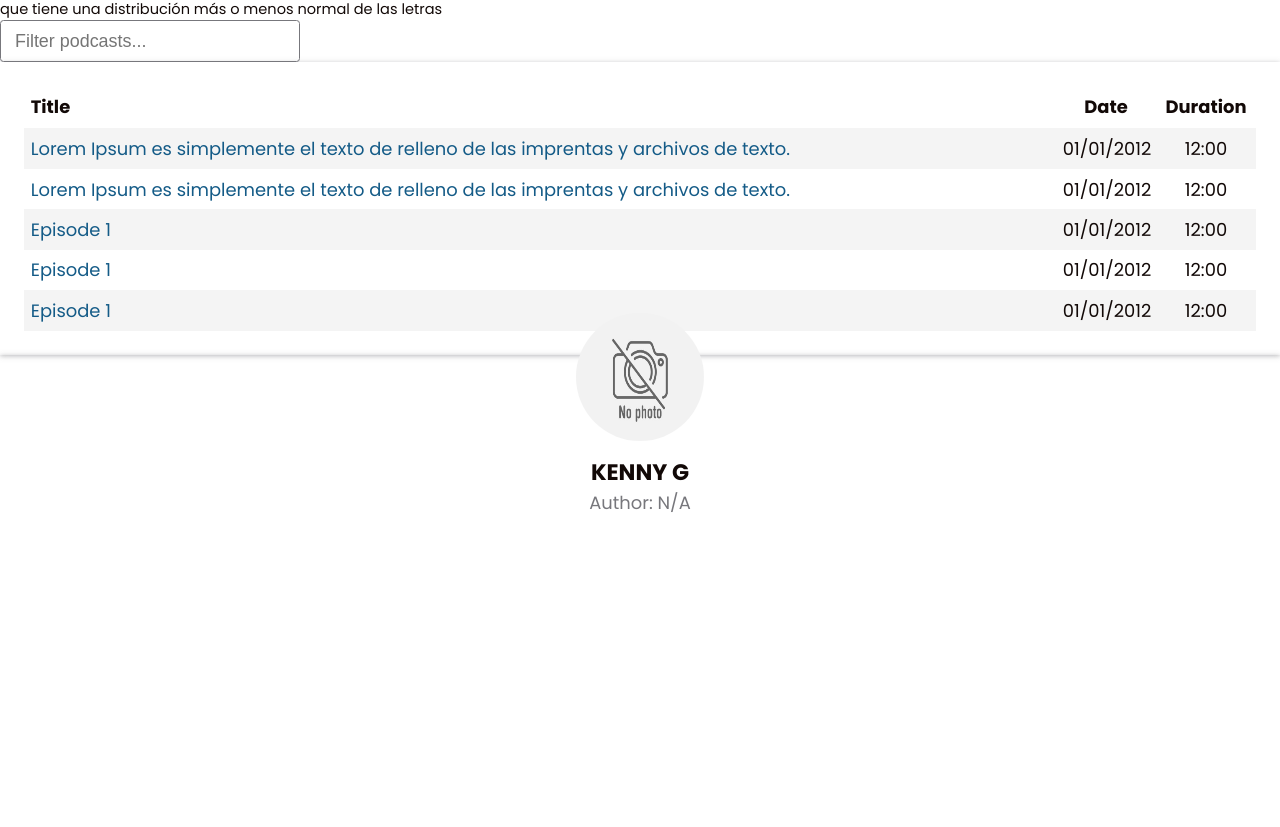
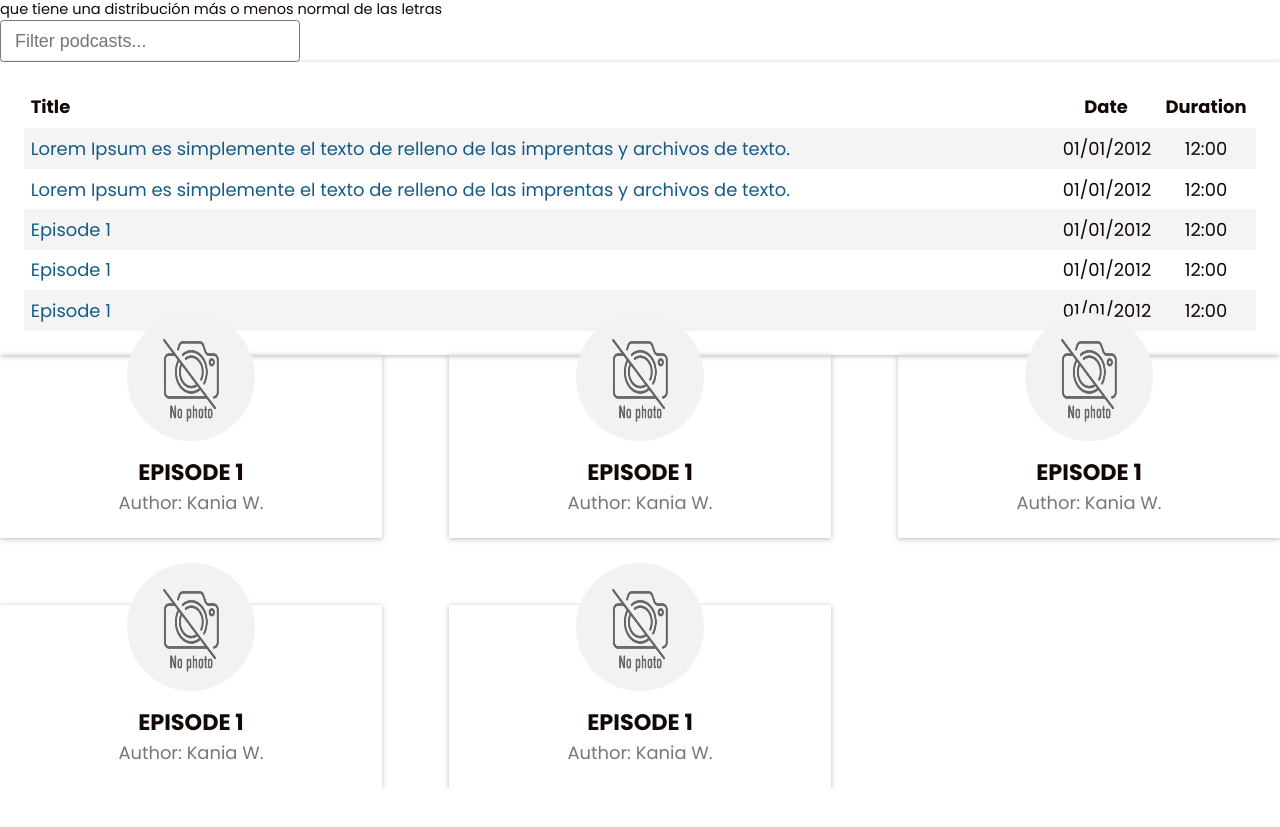
Before and after one commit to jdejesus11/my-podcasts-app, a React app: page / in a window 1280 px wide. Shown: the part 225-1052 px from the top of the page. After the commit the page ends 1013 px from the top, so only its background shows below. Built offline with nearby package versions, Linux system fonts and the light colour scheme.

Commit message:
Creates card list

```diff
--- a/src/App.tsx
+++ b/src/App.tsx
@@ -1,5 +1,6 @@
 import React from "react";
 import "./App.scss";
+import CardList from "./components/card-list/card-list";
 import Card from "./components/card/card";
 import DataGrid from "./components/data-grid/data-grid";
 import TextInput from "./components/text-input/text-input";
@@ -45,7 +46,10 @@
           ]}
         />
       </div>
-      <Card podcast={{id:"1", title:"Kenny G"}} />
+      <div>
+        <CardList podcasts={[{id:"1", title:"Episode 1", author:"Kania W."},{id:"1", title:"Episode 1", author:"Kania W."},{id:"1", title:"Episode 1", author:"Kania W."},{id:"1", title:"Episode 1", author:"Kania W."},{id:"1", title:"Episode 1", author:"Kania W."}]}
+        />
+      </div>
     </>
   );
 };
--- /dev/null
+++ b/src/components/card-list/card-list.scss
@@ -0,0 +1,7 @@
+.card-list {
+    display: grid;
+    grid-template-columns: repeat(auto-fill,minmax(300px, 1fr));
+    column-gap: 3rem;
+    row-gap: 3rem;
+    width: 100%;
+}
--- /dev/null
+++ b/src/components/card-list/card-list.tsx
@@ -0,0 +1,20 @@
+import React from "react";
+import Card from "../card/card";
+import { Podcast } from "../../models/models";
+import "./card-list.scss";
+
+export interface CardListProps {
+  podcasts: Podcast[];
+}
+
+const CardList = ({ podcasts }: CardListProps) => {
+  return (
+    <ul className="card-list" data-testid="list-001">
+      {podcasts.map((podcast, key) => (
+        <Card podcast={podcast} key={key} />
+      ))}
+    </ul>
+  );
+};
+
+export default CardList;
```
Also changed, not shown: 1 other file (tests, documents, lock files or other folders).
